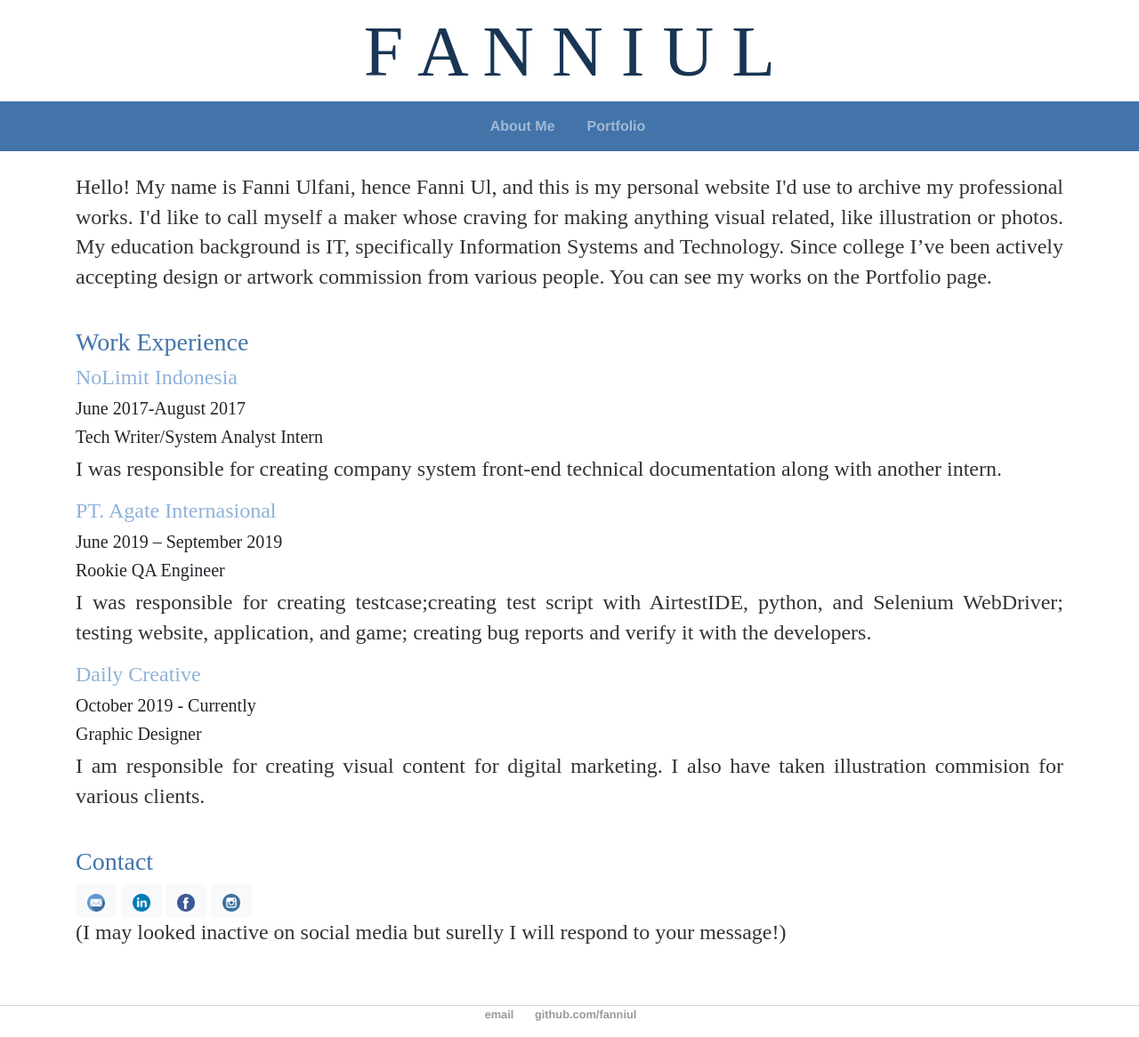
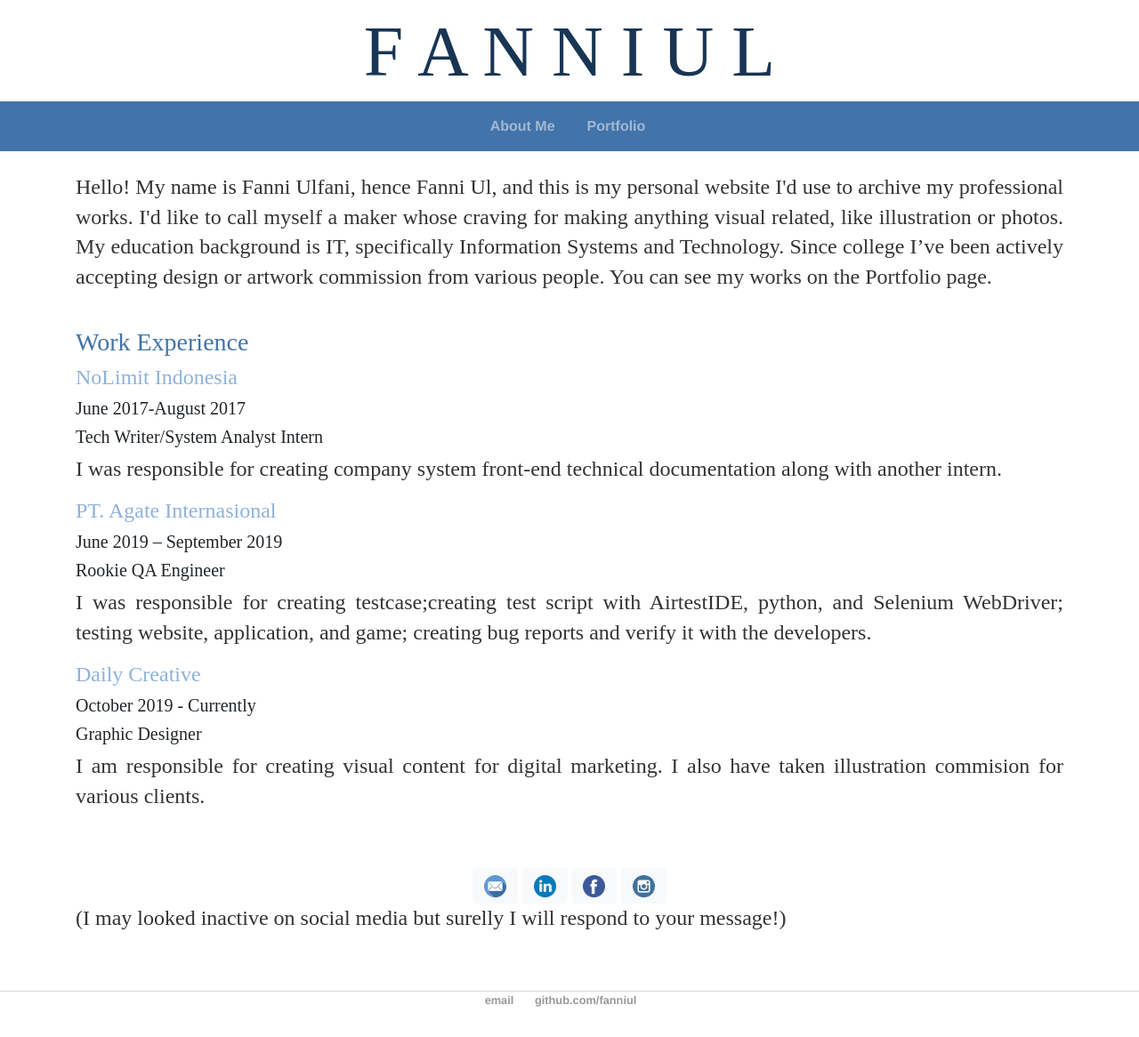
Before and after one commit to fanniul/fanniul.github.io, a Jekyll site: the page built from about/index.html, in a window 1280 px wide. Shown: the whole page at 89% size. Built offline with Jekyll 4.4.1, drawn with Linux system fonts in a browser that asks for light colours; comment, search, counter and statistics services are not loaded.

Commit message:
Update index.html

```diff
--- a/about/index.html
+++ b/about/index.html
@@ -31,12 +31,14 @@ I’m focusing on web development, mainly in front-end.</p> -->
 	<p  class="text-justify" style="font-family: Lateef;"> I am responsible for creating visual content for digital marketing.
 	I also have taken illustration commision for various clients. </p>
 	<br>
-	<h3 class="text-justify" style="font-family: Montserrat;color:#4273a9;"> Contact </h3>
-	<a href="mailto:fanniulfani@gmail.com" class="btn btn-light" role="button"><img src="email.png" style="height:20px; width: 20px;"></a>
-	<a href="linkedin.com/in/fanniulfani" class="btn btn-light" role="button"><img src="linkedin.png" style="height:20px; width: 20px;"></a>
-	<a href="facebook.com/fanniulfani" class="btn btn-light" role="button"><img src="facebook.png" style="height:20px; width: 20px;"></a>
-	<a href="instagram.com/fanniul" class="btn btn-light" role="button"><img src="instagram.png" style="height:20px; width: 20px;"></a>
-	<p  class="text-justify" style="font-family: Lateef;"> (I may looked inactive on social media but surelly I will respond to your message!) </p>
+	<br>
+	<div class="text-center">
+		<a href="mailto:fanniulfani@gmail.com" class="btn btn-light" role="button"><img src="email.png" style="height:25px; width: 25px;"></a>
+		<a href="linkedin.com/in/fanniulfani" class="btn btn-light" role="button"><img src="linkedin.png" style="height:25px; width: 25px;"></a>
+		<a href="facebook.com/fanniulfani" class="btn btn-light" role="button"><img src="facebook.png" style="height:25px; width: 25px;"></a>
+		<a href="instagram.com/fanniul" class="btn btn-light" role="button"><img src="instagram.png" style="height:25px; width: 25px;"></a>
+		<p  class="text-justify" style="font-family: Lateef;"> (I may looked inactive on social media but surelly I will respond to your message!) </p>
+	</div>
 	<br>
 	<br>
 </div><!-- /.blurb -->
```
